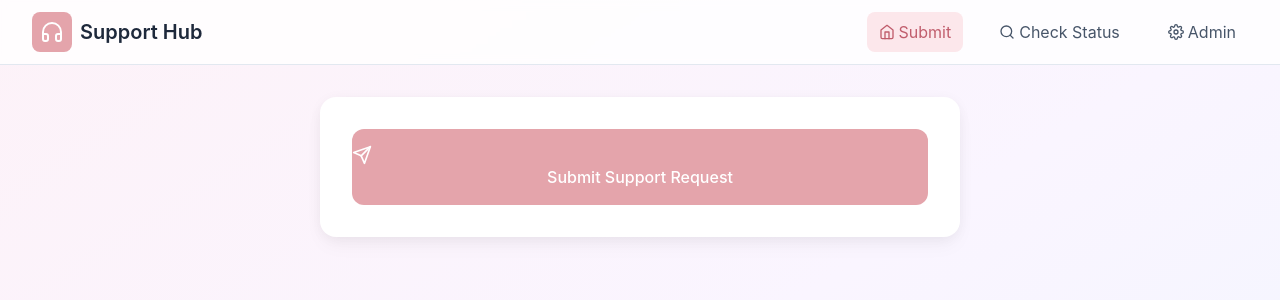
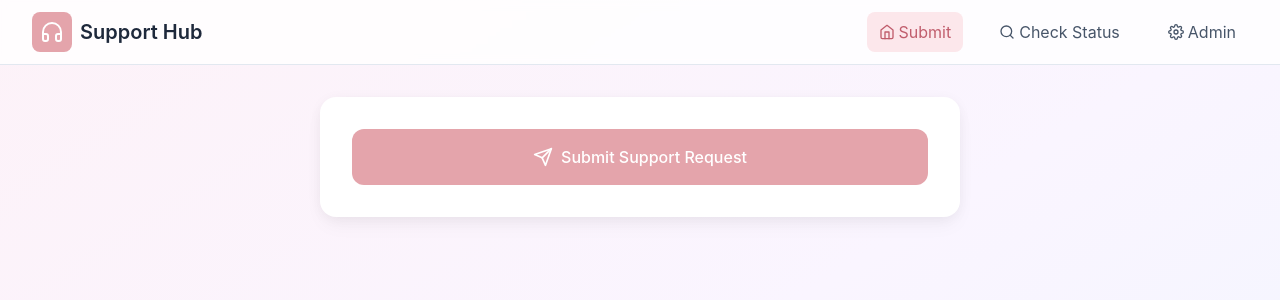
Before and after one commit to ppms-ai/Support-Ticket-System-Design-3271, a React (Vite) app: page /#/ in a window 1280 px wide. Shown: the top 300 px of the page. Built offline with nearby package versions, Linux system fonts and the light colour scheme; no server answers; the database is empty.

Commit message:
Update SubmitTicket.jsx

```diff
--- a/src/pages/SubmitTicket.jsx
+++ b/src/pages/SubmitTicket.jsx
@@ -24,10 +24,9 @@ const PRIORITY_OPTIONS = [
   { value: 'High', color: 'text-danger-600 bg-danger-50', icon: '🔴' }
 ];
 
-export default function SubmitTicket() {
+const SubmitTicket = () => {
   const navigate = useNavigate();
   const { submitTicket } = useTickets();
-
   const [formData, setFormData] = useState({
     name: '',
     email: '',
@@ -35,46 +34,48 @@ export default function SubmitTicket() {
     description: '',
     priority: 'Medium',
     business: '',
-    attachment: null
+    attachment: null,
   });
   const [errors, setErrors] = useState({});
   const [isSubmitting, setIsSubmitting] = useState(false);
 
   const validateForm = () => {
-    const errs = {};
-    if (!formData.name.trim()) errs.name = 'Name is required';
-    if (!formData.email.trim()) errs.email = 'Email is required';
-    else if (!/\S+@\S+\.\S+/.test(formData.email)) errs.email = 'Email is invalid';
-    if (!formData.subject.trim()) errs.subject = 'Subject is required';
-    if (!formData.description.trim()) errs.description = 'Description is required';
-    if (!formData.business) errs.business = 'Please select a business/service';
-    setErrors(errs);
-    return Object.keys(errs).length === 0;
+    const newErrors = {};
+    if (!formData.name.trim()) newErrors.name = 'Name is required';
+    if (!formData.email.trim()) newErrors.email = 'Email is required';
+    else if (!/\S+@\S+\.\S+/.test(formData.email)) newErrors.email = 'Email is invalid';
+    if (!formData.subject.trim()) newErrors.subject = 'Subject is required';
+    if (!formData.description.trim()) newErrors.description = 'Description is required';
+    if (!formData.business) newErrors.business = 'Please select a business/service';
+    setErrors(newErrors);
+    return Object.keys(newErrors).length === 0;
   };
 
-  const handleSubmit = async e => {
+  const handleSubmit = (e) => {
     e.preventDefault();
     if (!validateForm()) return;
+
     setIsSubmitting(true);
     try {
-      const ticket = submitTicket(formData);
-      // send them to confirmation, carrying the full ticket object:
-      navigate('/confirmation', { state: { ticket } });
+      // submitTicket returns the newly created ticket and sets currentTicket in context
+      submitTicket(formData);
+      // navigate to confirmation page, which will pull currentTicket from context
+      navigate('/confirmation');
     } catch (err) {
-      console.error(err);
+      console.error('Error submitting ticket:', err);
     } finally {
       setIsSubmitting(false);
     }
   };
 
-  const handleInput = (field, value) => {
-    setFormData(fd => ({ ...fd, [field]: value }));
-    if (errors[field]) setErrors(es => ({ ...es, [field]: '' }));
+  const handleInputChange = (field, value) => {
+    setFormData(prev => ({ ...prev, [field]: value }));
+    if (errors[field]) setErrors(prev => ({ ...prev, [field]: '' }));
   };
 
-  const handleFile = e => {
-    const file = e.target.files[0];
-    setFormData(fd => ({ ...fd, attachment: file }));
+  const handleFileChange = (e) => {
+    const file = e.target.files[0] || null;
+    setFormData(prev => ({ ...prev, attachment: file }));
   };
 
   return (
@@ -84,26 +85,27 @@ export default function SubmitTicket() {
         animate={{ opacity: 1, y: 0 }}
         className="bg-white rounded-2xl shadow-soft p-8"
       >
-        {/* ————— Your full form UI goes here, wiring inputs like: ————— */}
-        {/* <input value={formData.name} onChange={e => handleInput('name', e.target.value)} /> */}
-        {/* <select value={formData.business} onChange={e => handleInput('business', e.target.value)}>… */}
-        {/* <input type="file" onChange={handleFile} /> */}
-        {/* …and your Submit button: */}
+        {/* form header omitted for brevity */}
+        <form onSubmit={handleSubmit} className="space-y-6">
+          {/* Name & Email row */}
+          {/* ... your existing inputs, wired to handleInputChange and handleFileChange ... */}
           <motion.button
-          onClick={handleSubmit}
+            type="submit"
             disabled={isSubmitting}
             whileHover={{ scale: 1.02 }}
             whileTap={{ scale: 0.98 }}
-          className="w-full bg-primary-500 hover:bg-primary-600 disabled:bg-slate-300 text-white font-medium py-4 rounded-xl"
+            className="w-full bg-primary-500 hover:bg-primary-600 disabled:bg-slate-300 text-white font-medium py-4 rounded-xl transition-colors flex items-center justify-center space-x-2"
           >
-          {isSubmitting
-            ? 'Submitting…'
-            : <>
-                <SafeIcon icon={FiSend} className="h-5 w-5 mr-2" />
-                Submit Support Request
-              </>}
+            {isSubmitting ? (
+              <div className="animate-spin rounded-full h-5 w-5 border-b-2 border-white" />
+            ) : (
+              <><SafeIcon icon={FiSend} className="h-5 w-5" /><span>Submit Support Request</span></>
+            )}
           </motion.button>
+        </form>
       </motion.div>
     </div>
   );
-}
+};
+
+export default SubmitTicket;
```
Lines whose indentation alone changed are shown as unchanged.
